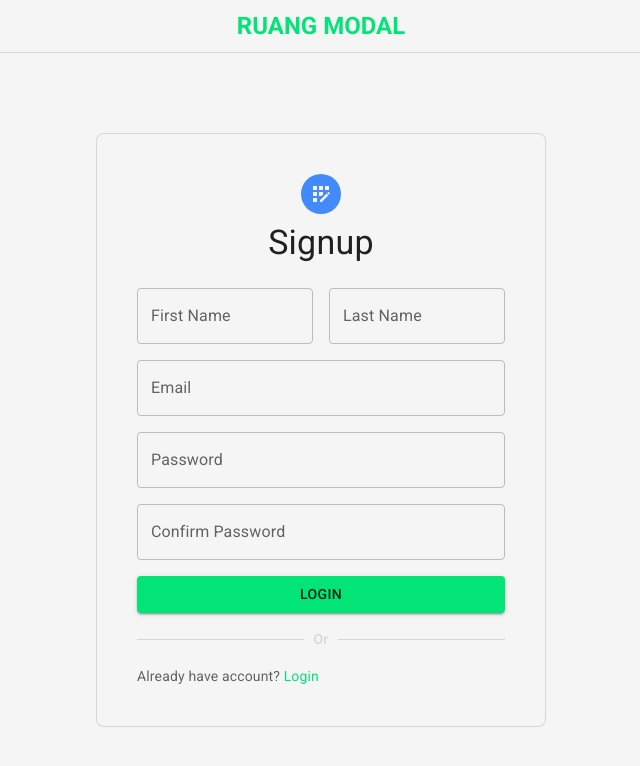
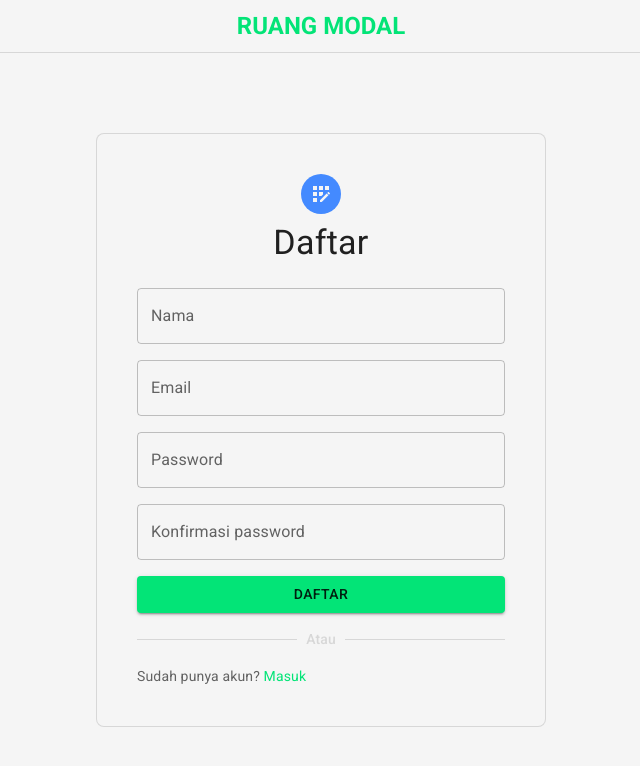
Before and after one commit to rizaldinur/crowdfunding-client, a React (Vite) app: page /signup in a window 1280 px wide. Shown: the top 766 px of the page, without its empty margins (319-959 px from the left). Built offline with nearby package versions, Linux system fonts and the light colour scheme.

Commit message:
change to bahasa

```diff
--- a/src/routes/Login.jsx
+++ b/src/routes/Login.jsx
@@ -48,7 +48,7 @@ function Login() {
               <Lock />
             </Avatar>
             <Typography variant="h4" color="textPrimary" marginBottom={3}>
-              Login
+              Masuk
             </Typography>
             <Stack width={1}>
               <TextField
@@ -64,7 +64,7 @@ function Login() {
                 sx={{ mb: 2 }}
               />
               <Link href="#" underline="hover" marginBottom={3}>
-                <Typography variant="body2">Forgot Password?</Typography>
+                <Typography variant="body2">Lupa Password?</Typography>
               </Link>
               <Button
                 variant="contained"
@@ -76,17 +76,17 @@ function Login() {
                   window.location.assign("/");
                 }}
               >
-                Login
+                Masuk
               </Button>
               <Divider component="div" role="presentation" sx={{ mb: 2 }}>
                 <Typography variant="subtitle2" color="divider">
-                  Or
+                  Atau
                 </Typography>
               </Divider>
               <Typography variant="body2" color="textSecondary">
-                Don't have account?&nbsp;
+                Belum punya akun?&nbsp;
                 <Link component={RouterLink} to="/signup" underline="hover">
-                  Signup
+                  Daftar
                 </Link>
               </Typography>
             </Stack>
--- a/src/routes/Signup.jsx
+++ b/src/routes/Signup.jsx
@@ -43,27 +43,10 @@ function Signup() {
               <AppRegistration />
             </Avatar>
             <Typography variant="h4" color="textPrimary" marginBottom={3}>
-              Signup
+              Daftar
             </Typography>
             <Stack width={1}>
-              <Grid2 container spacing={2} sx={{ mb: 2 }}>
-                <Grid2 size={{ xs: 12, sm: 6 }}>
-                  <TextField
-                    type="text"
-                    label="First Name"
-                    name="firstName"
-                    sx={{ width: 1 }}
-                  />
-                </Grid2>
-                <Grid2 size={{ xs: 12, sm: 6 }}>
-                  <TextField
-                    type="text"
-                    label="Last Name"
-                    name="lastName"
-                    sx={{ width: 1 }}
-                  />
-                </Grid2>
-              </Grid2>
+              <TextField type="text" label="Nama" name="nama" sx={{ mb: 2 }} />
               <TextField
                 type="email"
                 label="Email"
@@ -78,23 +61,23 @@ function Signup() {
               />
               <TextField
                 type="password"
-                label="Confirm Password"
+                label="Konfirmasi password"
                 name="confirmPassword"
                 sx={{ mb: 2 }}
               />
 
               <Button variant="contained" sx={{ width: 1, mb: 2 }}>
-                Login
+                Daftar
               </Button>
               <Divider component="div" role="presentation" sx={{ mb: 2 }}>
                 <Typography variant="subtitle2" color="divider">
-                  Or
+                  Atau
                 </Typography>
               </Divider>
               <Typography variant="body2" color="textSecondary">
-                Already have account?&nbsp;
+                Sudah punya akun?&nbsp;
                 <Link component={RouterLink} to="/login" underline="hover">
-                  Login
+                  Masuk
                 </Link>
               </Typography>
             </Stack>
```
